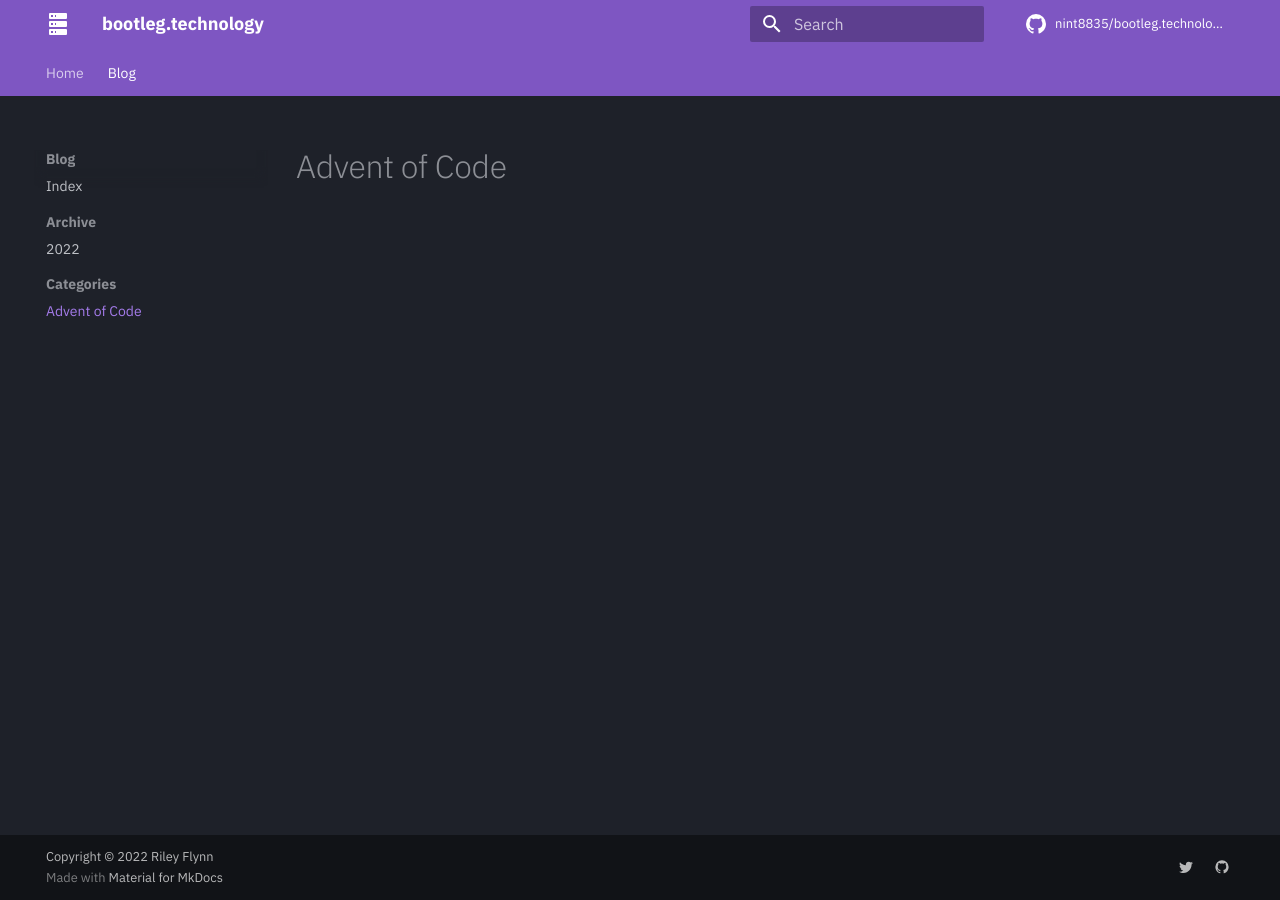
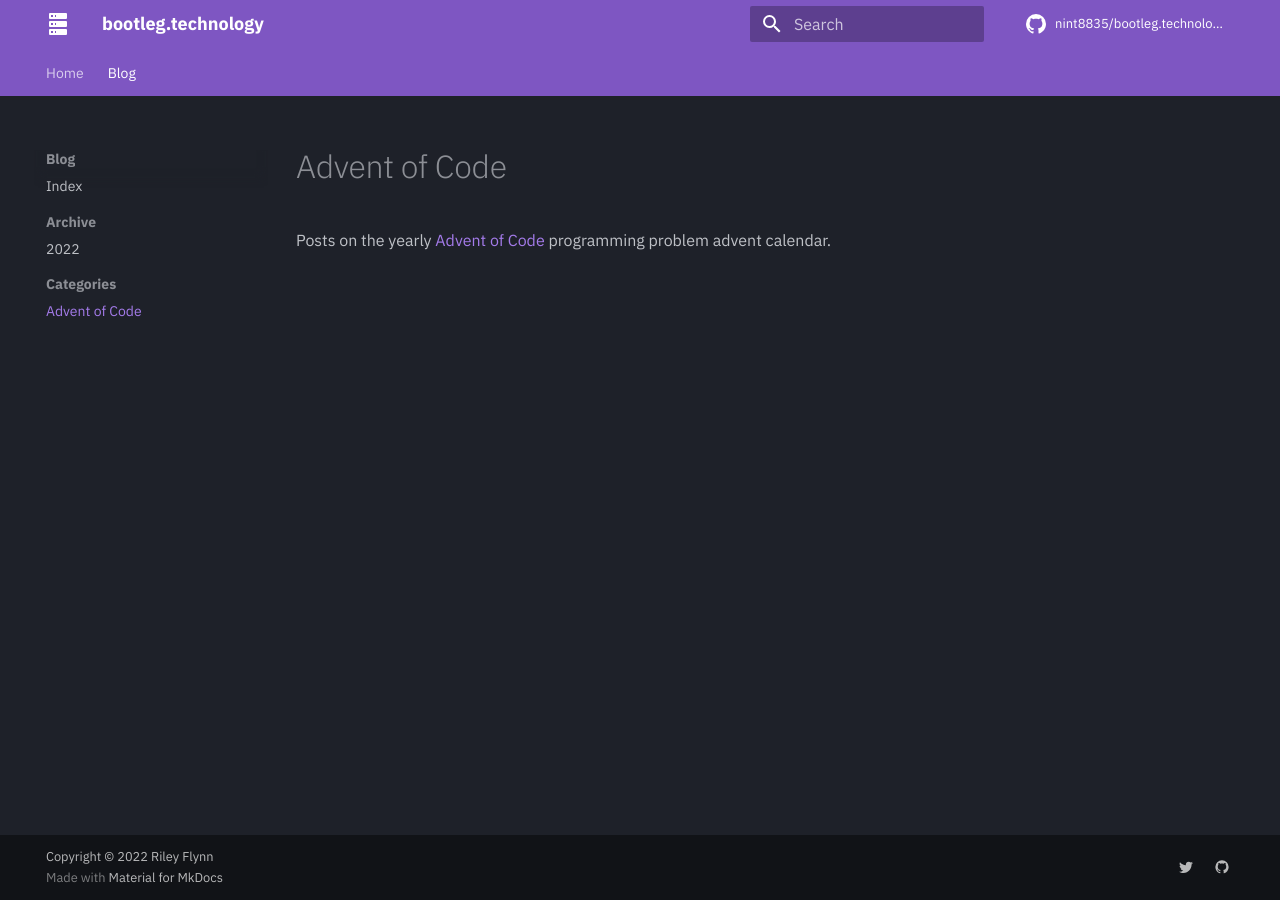
Before and after one commit to nint8835/bootleg.technology, an MkDocs documentation site: the page built from docs/blog/category/advent-of-code.md, in a window 1280 px wide. Built offline with MkDocs 1.6.1 and Material for MkDocs 9.7.7, drawn with Linux system fonts in a browser that asks for light colours; plug-ins that fetch from the network failed and are left out; comment, search, counter and statistics services are not loaded.

Commit message:
Add description to advent of code category page

```diff
--- a/docs/blog/category/advent-of-code.md
+++ b/docs/blog/category/advent-of-code.md
@@ -1 +1,8 @@
+---
+title: Advent of Code
+description: Posts on the yearly Advent of Code programming problem advent calendar.
+---
+
 # Advent of Code
+
+Posts on the yearly [Advent of Code](https://adventofcode.com/) programming problem advent calendar.
```
